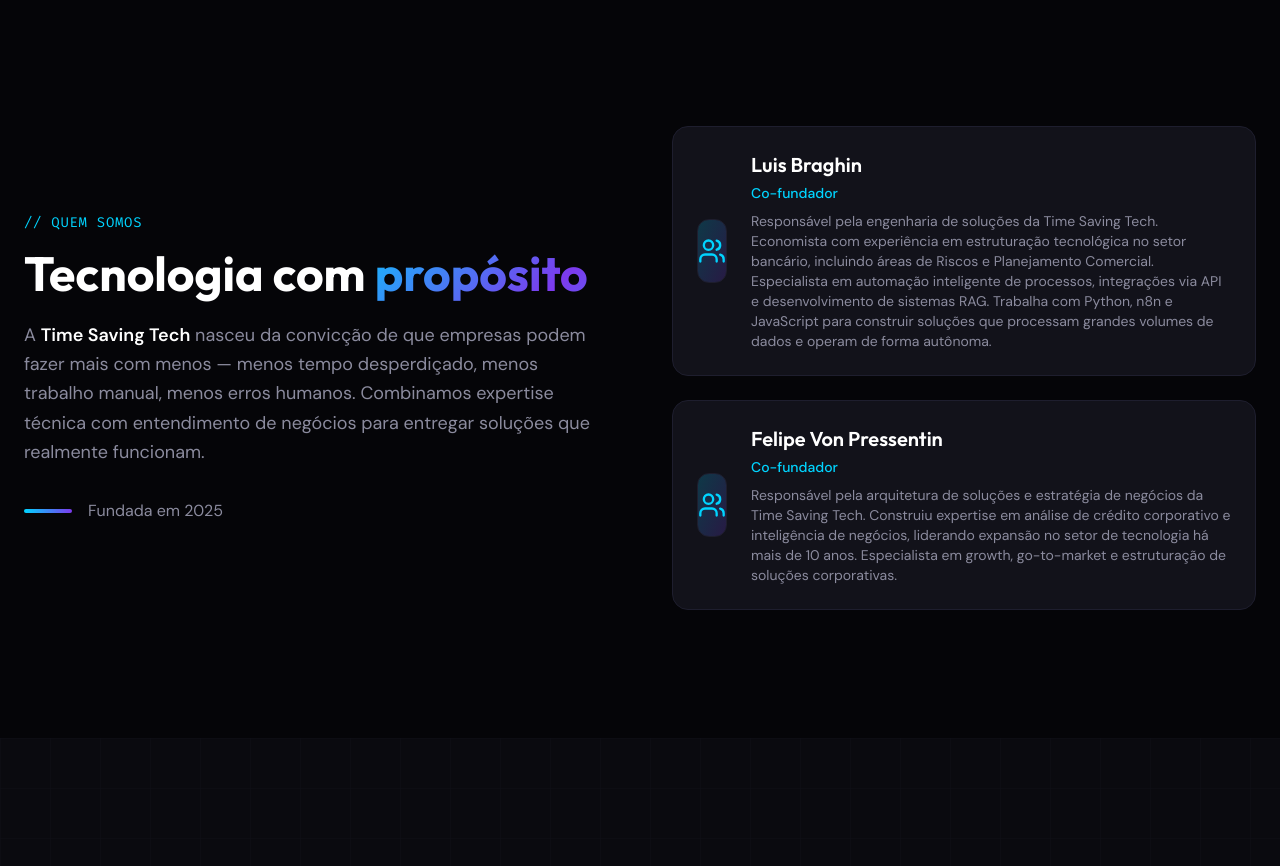
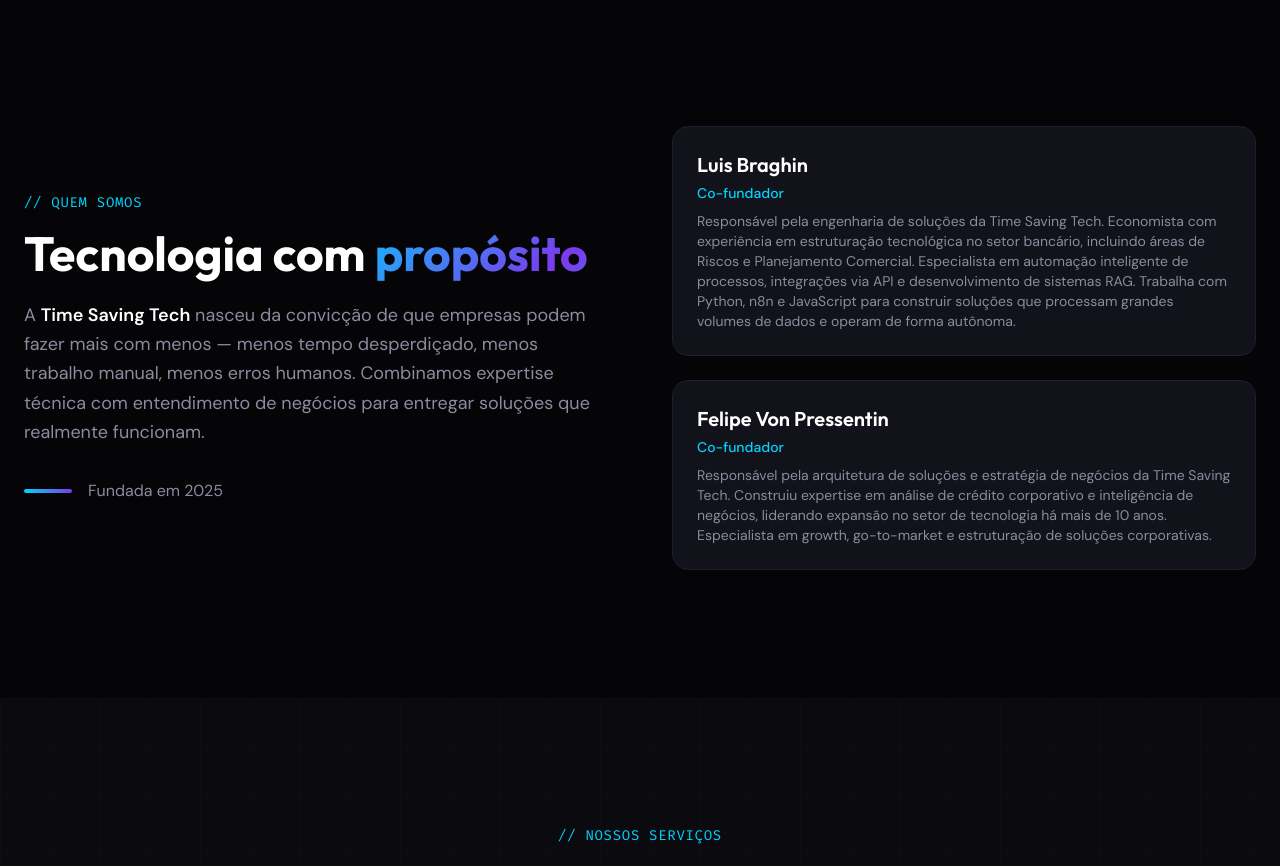
Before and after one commit to luis-braghin/timesaving, a React (Vite) app in the folder timesaving-site/: page / in a window 1280 px wide. Shown: the part 860-1726 px from the top of the page. Built offline with nearby package versions, Linux system fonts and the light colour scheme.

Commit message:
Update App.jsx

```diff
--- a/timesaving-site/src/App.jsx
+++ b/timesaving-site/src/App.jsx
@@ -214,13 +214,10 @@
           <div className="grid gap-6">
             {founders.map((founder, index) => (
               <div
-                key={founder.name}
-                className="card-hover bg-[#12121a] border border-[#1e1e2e] rounded-2xl p-6 flex items-center gap-6"
-              >
-                <div className="w-16 h-16 rounded-xl bg-gradient-to-br from-[#00d4ff]/20 to-[#7c3aed]/20 flex items-center justify-center border border-[#1e1e2e]">
-                  <Users className="w-7 h-7 text-[#00d4ff]" />
-                </div>
-                <div>
+  key={founder.name}
+  className="card-hover bg-[#12121a] border border-[#1e1e2e] rounded-2xl p-6"
+>
+  <div>
                   <h3 className="font-display font-semibold text-xl text-white mb-1">
                     {founder.name}
                   </h3>
@@ -424,18 +421,27 @@
   }
 
   const handleSubmit = async (e) => {
-    e.preventDefault()
-    setIsSubmitting(true)
+  e.preventDefault()
+  setIsSubmitting(true)
 
-    // Simula envio - substitua pela integração real
-    await new Promise(resolve => setTimeout(resolve, 1000))
+  try {
+    await fetch('https://planejamentocomercialtvx.app.n8n.cloud/webhook/ts', {
+      method: 'POST',
+      headers: {
+        'Content-Type': 'application/json',
+      },
+      body: JSON.stringify(formData),
+    })
 
-    setIsSubmitting(false)
     setSubmitted(true)
     setFormData({ name: '', email: '', company: '', message: '' })
+    setTimeout(() => setSubmitted(false), 5000)
+  } catch (error) {
+    alert('Erro ao enviar. Tente novamente ou use o WhatsApp.')
+  }
 
-    setTimeout(() => setSubmitted(false), 5000)
-  }
+  setIsSubmitting(false)
+}
 
   const whatsappNumber = '5519981250530'
   const whatsappMessage = encodeURIComponent('Olá! Vim pelo site da Time Saving Tech e gostaria de saber mais sobre os serviços de vocês.')
```
